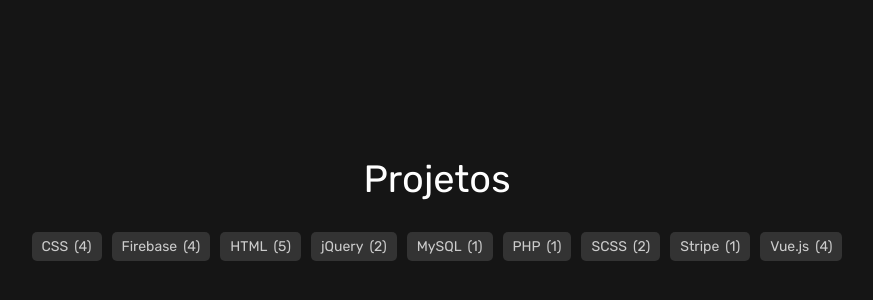
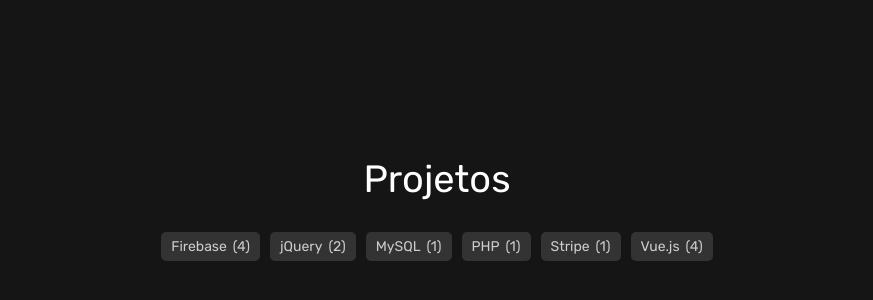
Before and after one commit to lezzin/lezzin.github.io, a Vue app: page / in a window 1280 px wide. Shown: the part 2564-2864 px from the top of the page, without its empty margins (203-1076 px from the left). Built offline with nearby package versions, Linux system fonts and the light colour scheme.

Commit message:
refactor: remove html and css from skills

```diff
--- a/src/data/projects.js
+++ b/src/data/projects.js
@@ -5,7 +5,6 @@
         "description": "Rede social para autores e leitores, permitindo publicação, venda direta e apoio financeiro de obras.",
         "skills": [
             "PHP",
-            "CSS",
             "jQuery",
             "MySQL",
             "Stripe"
@@ -17,8 +16,6 @@
         "name": "Blog de Wellyoza",
         "description": "Blog desenvolvido para um colega de faculdade, com foco em tecnologia.",
         "skills": [
-            "HTML",
-            "SCSS",
             "Vue.js",
             "Firebase"
         ],
@@ -30,10 +27,8 @@
         "name": "TaskFlow",
         "description": "Plataforma intuitiva para gerenciar tarefas e otimizar a produtividade diária.",
         "skills": [
-            "HTML",
-            "CSS",
             "Vue.js",
-            "Firebase"
+            "Firebase",
         ],
         "deployUrl": "https://mytaskflow.vercel.app",
         "codeUrl": "https://github.com/lezzin/tasks_manager",
@@ -44,8 +39,6 @@
         "name": "Ferramentas para Devs",
         "description": "Repositório de links essenciais com recursos gratuitos voltados para desenvolvedores.",
         "skills": [
-            "HTML",
-            "SCSS",
             "Vue.js",
             "Firebase"
         ],
@@ -58,8 +51,6 @@
         "name": "Rock Scape",
         "description": "Jogo 2D no estilo Dino, com sistema de ranking para competir com amigos.",
         "skills": [
-            "HTML",
-            "CSS",
             "jQuery",
             "Firebase"
         ],
@@ -72,8 +63,6 @@
         "name": "Placar",
         "description": "Placar para partidas de vôlei.",
         "skills": [
-            "HTML",
-            "CSS",
             "Vue.js"
         ],
         "deployUrl": "https://placar-volei.vercel.app/",
```
